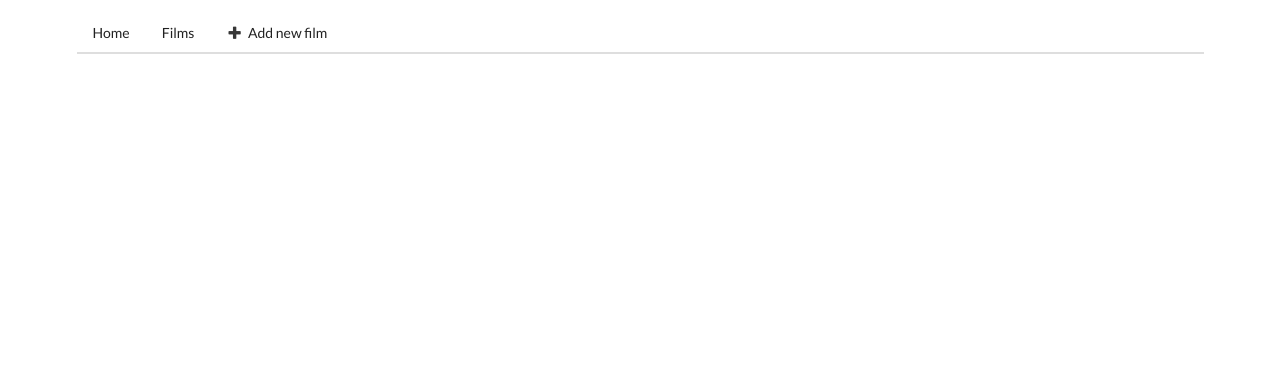
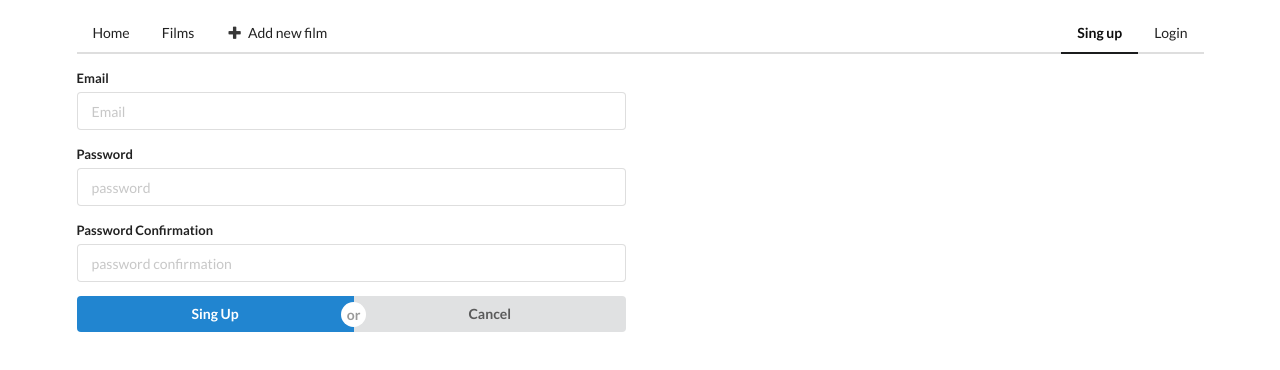
Before and after one commit to vlmcr/beetrood-dev-films, a React (Create React App) app in the folder client/: page /singup in a window 1280 px wide. Shown: the top 370 px of the page. Built offline with nearby package versions, Linux system fonts and the light colour scheme.

Commit message:
Add signup page

```diff
--- a/client/package.json
+++ b/client/package.json
@@ -5,16 +5,18 @@
   "proxy": "http://localhost:4000",
   "dependencies": {
     "axios": "^0.19.0",
+    "jwt-decode": "2.2.0",
     "lodash": "^4.17.15",
     "prop-types": "^15.7.2",
     "react": "^16.8.6",
     "react-dom": "^16.8.6",
     "react-image-fallback": "^8.0.0",
     "react-router-dom": "^5.0.1",
-    "react-scripts": "3.0.1",
+    "react-scripts": "3.4.1",
     "semantic-ui-css": "^2.4.1",
     "semantic-ui-react": "^0.87.3",
-    "shortid": "^2.2.14"
+    "shortid": "^2.2.14",
+    "validator": "13.0.0"
   },
   "scripts": {
     "start": "react-scripts start",
--- a/client/src/api.js
+++ b/client/src/api.js
@@ -8,4 +8,7 @@ export default {
         delete: film => axios.delete(`/api/films/${film._id}`),
         fetchById: id => axios.get(`/api/films/${id}`).then(res => res.data.film),
     },
+    users: {
+      create: user => axios.post("/api/users/", {user}),
+    }
 }
--- a/client/src/components/App.js
+++ b/client/src/components/App.js
@@ -3,18 +3,29 @@ import TopNavigation from "./TopNavigation"
 import {Route} from "react-router-dom";
 import HomePage from "./HomePage";
 import {FilmsPage} from "./FilmsPage";
-import Film from "./films/Film"
+import Film from "./films/Film";
+import SignupPage from "./SignupPage";
 
 export class App extends Component {
+
+  state = {
+    user: {
+      token: undefined,
+    }
+  }
+
+  logout = () => this.setState({user: {token: null}})
+
   render() {
     return (
       <div className="ui container pt-3">
-        <TopNavigation />
+        <TopNavigation logout={this.logout} isAuth={this.state.user.token} />
         <Route exact path="/">
           <HomePage/>
         </Route>
-        <Route path="/films" component={FilmsPage}/>
+        <Route path="/films" component={FilmsPage} />
         <Route path="/film/:_id" exact component={Film} />
+        <Route path="/singup" exact component={SignupPage} />
       </div>
     )
   }
--- /dev/null
+++ b/client/src/components/SignupPage.js
@@ -0,0 +1,20 @@
+import React from "react"
+import SignupForm from "./forms/SignupForm"
+import api from './../api'
+
+function SignupPage({history}) {
+
+  const submit = user =>
+    api.users.create(user)
+      .then(() => history.push('/login'))
+
+  return (
+    <div className="ui grid">
+      <div className="eight wide column">
+        <SignupForm submit={submit} />
+      </div>
+    </div>
+  )
+}
+
+export default SignupPage
--- a/client/src/components/TopNavigation.js
+++ b/client/src/components/TopNavigation.js
@@ -1,7 +1,7 @@
 import React from "react"
 import {NavLink} from "react-router-dom"
 
-const TopNavigation = () => {
+const TopNavigation = ({isAuth, logout}) => {
   return (
     <div className="ui secondary pointing menu">
       <NavLink exact to="/" className="item">
@@ -14,6 +14,23 @@ const TopNavigation = () => {
         <i className="icon plus"></i>
         Add new film
       </NavLink>
+
+      {isAuth ? (
+        <div className="right menu">
+            <span onClick={logout} className="item">
+              Logout
+            </span>
+        </div>
+      ) : (
+        <div className="right menu">
+          <NavLink to="/singup" className="item">
+            Sing up
+          </NavLink>
+          <NavLink to="/login" className="item">
+            Login
+          </NavLink>
+        </div>
+      )}
     </div>
   )
 }
--- /dev/null
+++ b/client/src/components/forms/SignupForm.js
@@ -0,0 +1,106 @@
+import React from "react"
+import {Link} from "react-router-dom"
+import FormMessage from "./FormMessage"
+import isEmail from "validator/lib/isEmail"
+
+const initialData = {
+  email: "",
+  password: "",
+  passwordConfirmation: "",
+}
+
+class SignupForm extends React.Component {
+  state = {
+    data: initialData,
+    errors: {},
+    loading: false,
+  }
+  handleChange = e =>
+    this.setState({
+      data: {...this.state.data, [e.target.name]: e.target.value},
+       errors: {...this.state.errors, [e.target.name]: ""},
+    })
+
+  handleSubmit = e => {
+    e.preventDefault()
+    const errors = this.validate(this.state.data)
+    this.setState({errors})
+    if (Object.keys(errors).length === 0) {
+      this.setState({loading: true})
+      this.props
+        .submit(this.state.data)
+        .catch(error =>
+          this.setState({errors: error.response.data.errors, loading: false}),
+        )
+    }
+  }
+
+  validate(data) {
+    const errors = {}
+    if (!isEmail(data.email)) errors.email = "Wrong format email"
+    if (!data.email) errors.email = "Email cannot be blank"
+    if (!data.password) errors.password = "Password cannot be blank"
+    if (!data.passwordConfirmation)
+      errors.passwordConfirmation = "Password confirmation cannot be blank"
+    return errors
+  }
+
+  render() {
+    const {data, errors, loading} = this.state
+    const cls = loading ? "ui form loading" : "ui form"
+    return (
+      <form className={cls} onSubmit={this.handleSubmit}>
+        <div className={errors.email ? "error field" : "field"}>
+          <label>Email</label>
+          <input
+            type="email"
+            name="email"
+            id="email"
+            placeholder="Email"
+            value={data.email}
+            onChange={this.handleChange}
+          />
+          <FormMessage>{errors.email}</FormMessage>
+        </div>
+
+        <div className={errors.password ? "error field" : "field"}>
+          <label>Password</label>
+          <input
+            type="text"
+            name="password"
+            id="password"
+            placeholder="password"
+            value={data.password}
+            onChange={this.handleChange}
+          />
+          <FormMessage>{errors.password}</FormMessage>
+        </div>
+
+        <div className={errors.passwordConfirmation ? "error field" : "field"}>
+          <label>Password Confirmation</label>
+          <input
+            type="text"
+            name="passwordConfirmation"
+            id="passwordConfirmation"
+            placeholder="password confirmation"
+            value={data.passwordConfirmation}
+            onChange={this.handleChange}
+          />
+          <FormMessage>{errors.passwordConfirmation}</FormMessage>
+        </div>
+
+        <div className="ui fluid buttons">
+          <button className="ui button primary">Sing Up</button>
+
+          <div className="or" />
+
+          <Link to="/" className="ui button">
+            Cancel
+          </Link>
+        </div>
+      </form>
+    )
+  }
+}
+
+export default SignupForm
```
Also changed, not shown: client/src/components/forms/LoginForm.js (added, +88 -0 lines), 1 other file (tests, documents, lock files or other folders).
